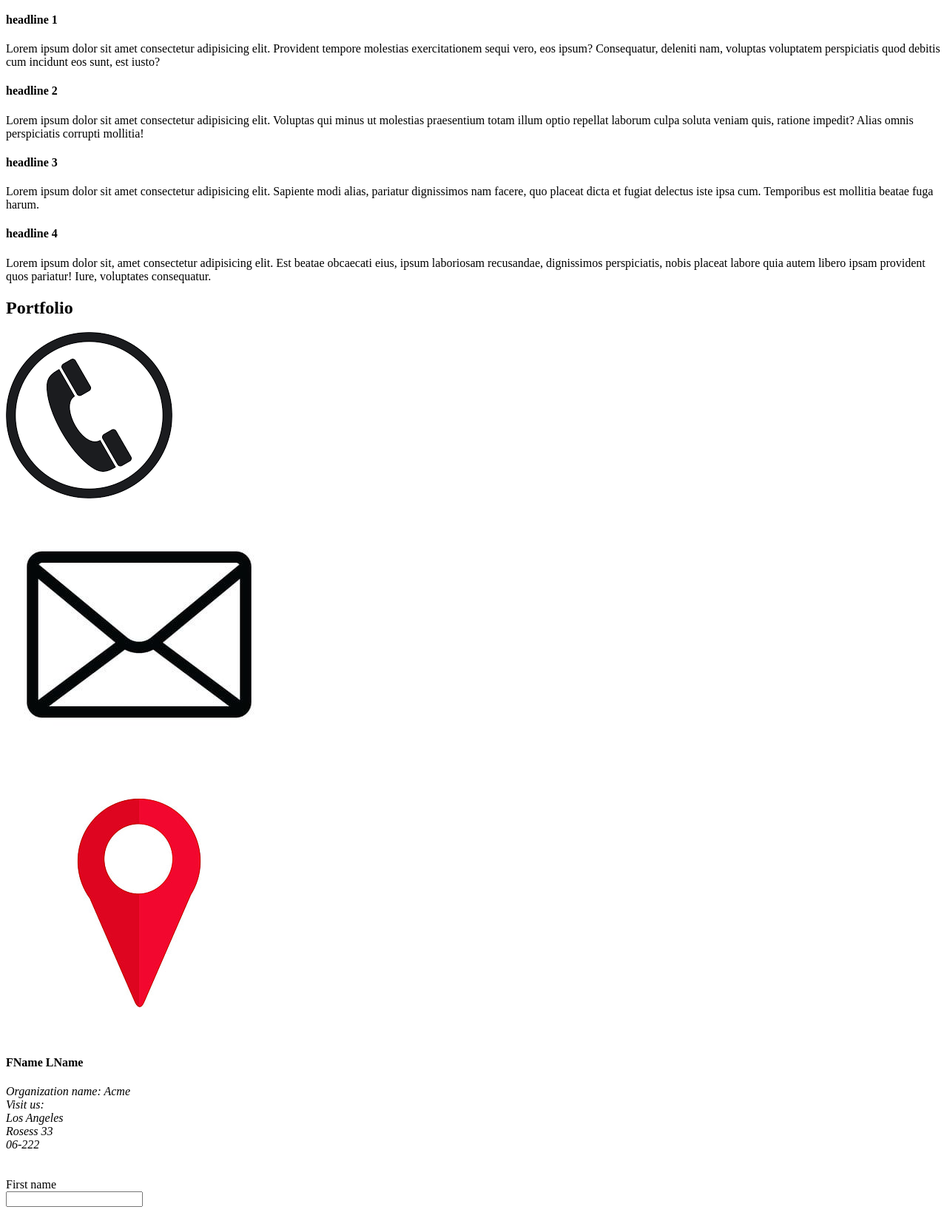
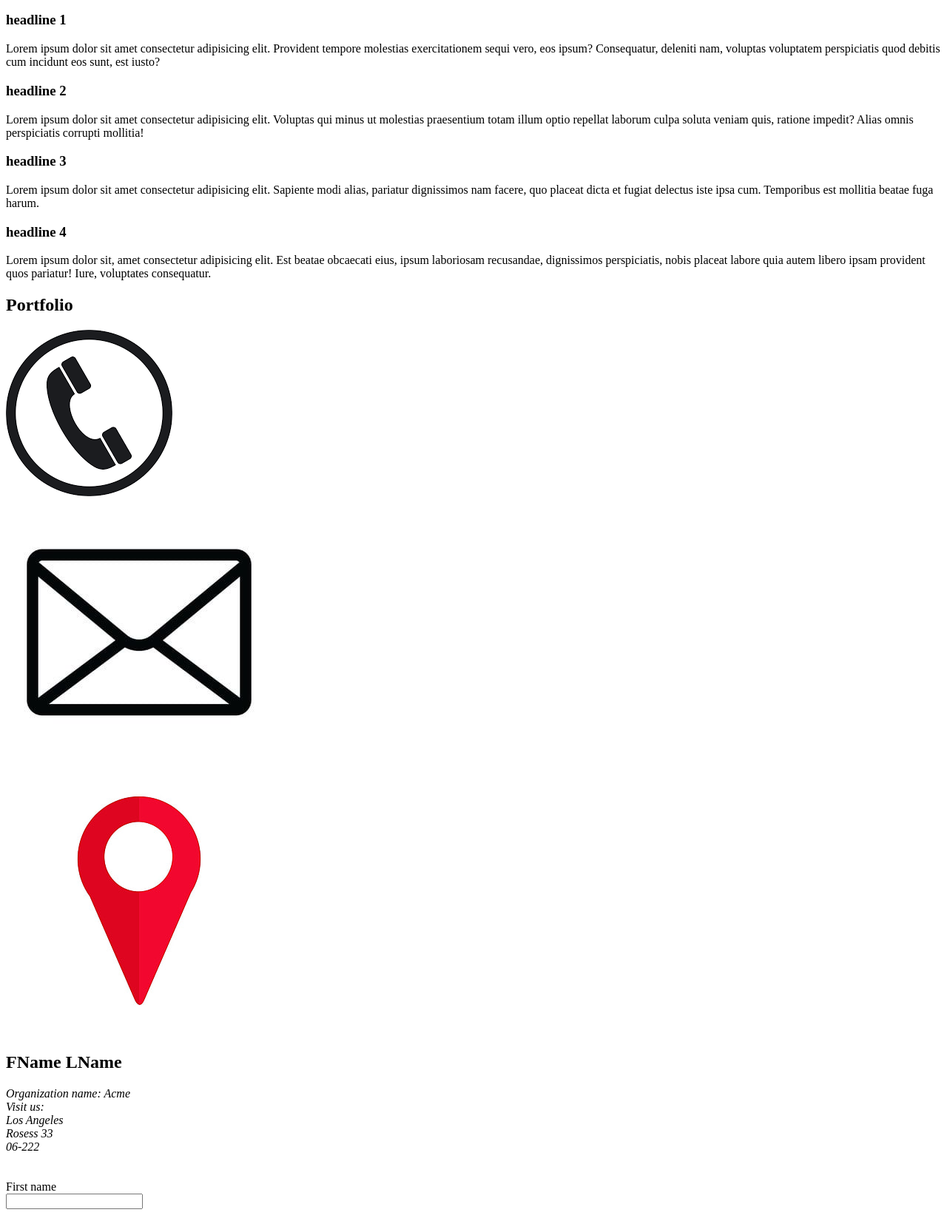
Before and after one commit to Klaudiapacz/15-html-prosta-strona, a plain HTML site: page index.html in a window 1280 px wide. Shown: the part 292-1939 px from the top of the page at 74% size. Drawn offline with Linux system fonts and the light colour scheme.

Commit message:
naniesione_poprawki

```diff
--- a/index.html
+++ b/index.html
@@ -25,10 +25,10 @@
         <h1>Menu</h1>
     </header>
     <ul class="menu-list">
-        <li><a href="#About us">About us</a></li>
-        <li><a href="#Skills">Skills</a></li>
-        <li><a href="#Portfolio">Portfolio</a></li>
-        <li><a href="#Concact">Contact</a></li>
+        <li><a href="#about_us">About us</a></li>
+        <li><a href="#skills">Skills</a></li>
+        <li><a href="#portfolio">Portfolio</a></li>
+        <li><a href="#concact">Contact</a></li>
 
     </ul>
 </nav>
@@ -38,7 +38,7 @@
 - nagłówek
 - przykładowy tekst-->
 
-<section id="About us">
+<section id="about_us">
     <header>
         <h2>About us</h2>
     </header>
@@ -51,31 +51,31 @@
 - nagłówek
 - cztery divy z klasą "skill" w każdym nagłówek oraz paragraf-->
 
-<section id="Skills">
+<section id="skills">
     <header>
         <h2>Skills</h2>
     </header>
     <div class="skill">
         <header>
-            <h4>headline 1</h4>
+            <h3>headline 1</h3>
         </header>
         <p>Lorem ipsum dolor sit amet consectetur adipisicing elit. Provident tempore molestias exercitationem sequi vero, eos ipsum? Consequatur, deleniti nam, voluptas voluptatem perspiciatis quod debitis cum incidunt eos sunt, est iusto?</p>
     </div>
     <div class="skill">
         <header>
-            <h4>headline 2</h4>
+            <h3>headline 2</h3>
         </header>
         <p>Lorem ipsum dolor sit amet consectetur adipisicing elit. Voluptas qui minus ut molestias praesentium totam illum optio repellat laborum culpa soluta veniam quis, ratione impedit? Alias omnis perspiciatis corrupti mollitia!</p>
     </div>
     <div class="skill">
         <header>
-            <h4>headline 3</h4>
+            <h3>headline 3</h3>
         </header>
         <p>Lorem ipsum dolor sit amet consectetur adipisicing elit. Sapiente modi alias, pariatur dignissimos nam facere, quo placeat dicta et fugiat delectus iste ipsa cum. Temporibus est mollitia beatae fuga harum.</p>
     </div>
     <div class="skill">
         <header>
-            <h4>headline 4</h4>
+            <h3>headline 4</h3>
         </header>
         <p>Lorem ipsum dolor sit, amet consectetur adipisicing elit. Est beatae obcaecati eius, ipsum laboriosam recusandae, dignissimos perspiciatis, nobis placeat labore quia autem libero ipsam provident quos pariatur! Iure, voluptates consequatur.</p>
     </div>
@@ -87,7 +87,7 @@
 - trzy divy z klasą "portfolio-item" w każdym obrazek-->
 
 
-<section id="Portfolio">
+<section id="portfolio">
     <header>
         <h2>Portfolio</h2>
     </header>
@@ -109,9 +109,9 @@
 - formularz w którym znajdą się pola: imię, temat i wiadomość. Każdy z nich musi być polem wymaganym. Na końcu przycisk "wyślij".
 
  -->
-<section id="Concact">
+<section id="concact">
     <header>
-        <h4>FName LName</h4>
+        <h2>FName LName</h2>
 
     </header>
     <article>
```
